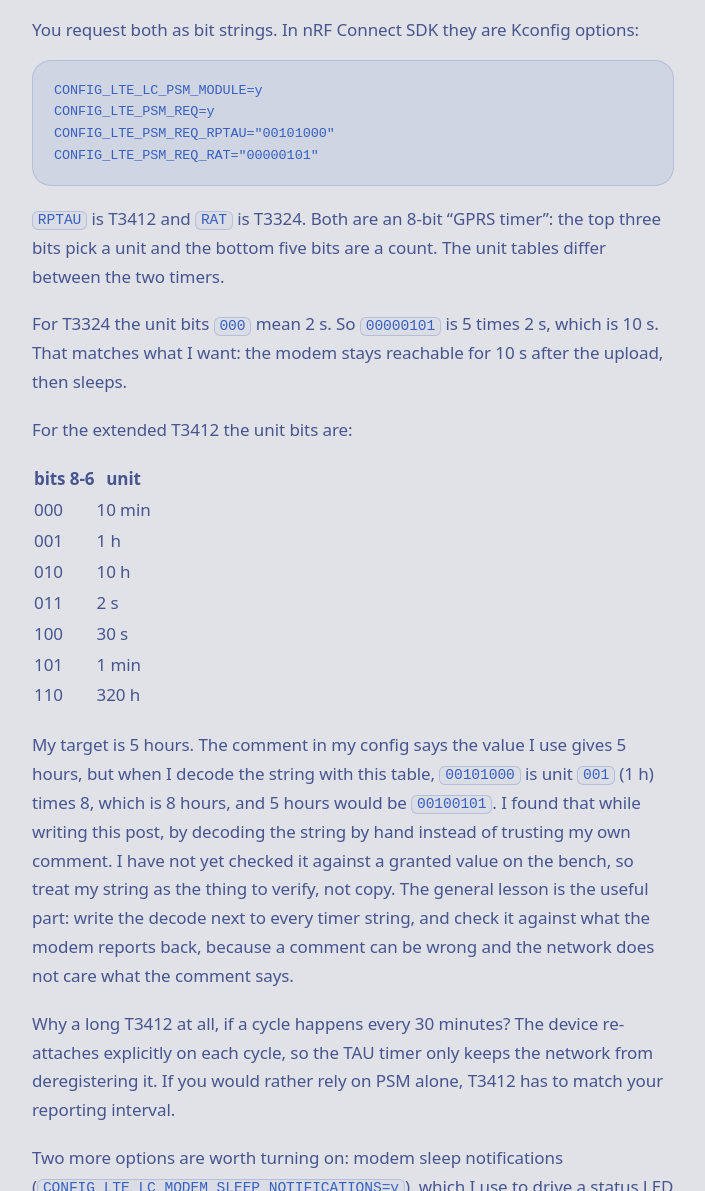
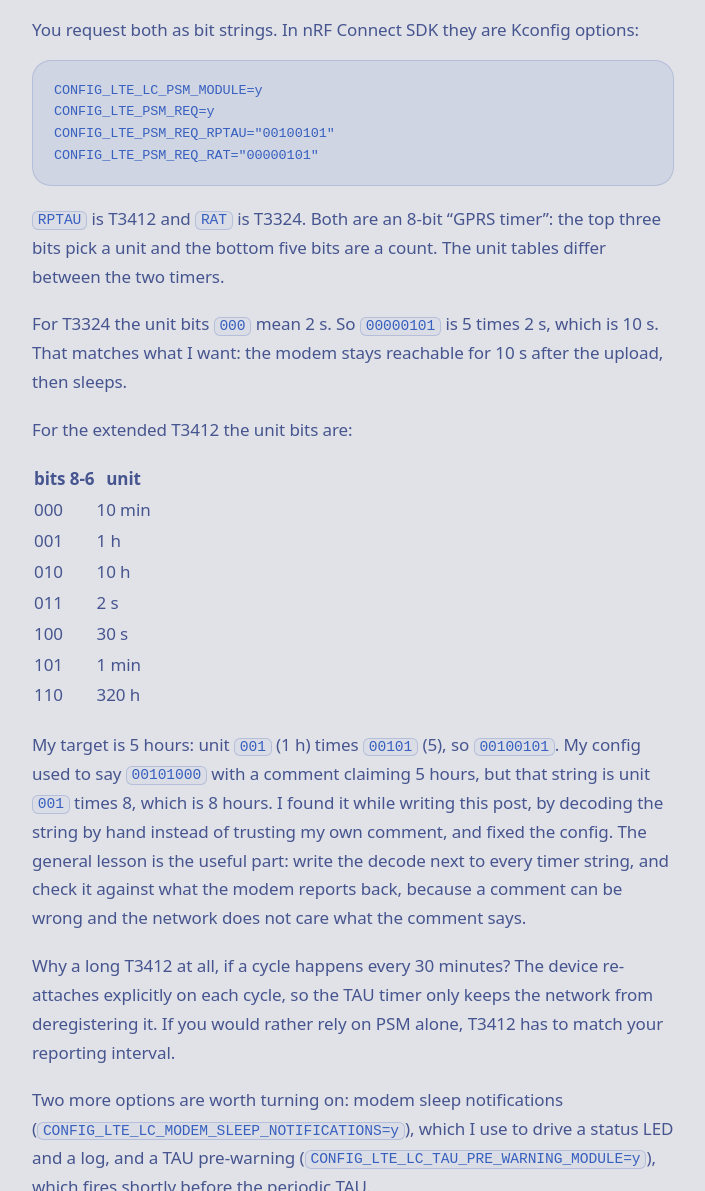
Before and after one commit to mayankgautam-me/mayankgautam-me, an Astro site in the folder web/: page /blog/nrf9151-power-saving-and-a-gnss-bug in a window 1280 px wide. Shown: the part 1839-3030 px from the top of the page, without its empty margins (503-1208 px from the left). Built offline with nearby package versions, Linux system fonts and the light colour scheme; Astro itself is replaced by a stand-in of ours; code samples lack their colours.

Commit message:
web: nRF9151 post shows the fixed PSM value

````diff
--- a/web/src/content/blog/nrf9151-power-saving-and-a-gnss-bug.md
+++ b/web/src/content/blog/nrf9151-power-saving-and-a-gnss-bug.md
@@ -34,7 +34,7 @@ You request both as bit strings. In nRF Connect SDK they are Kconfig options:
 ```
 CONFIG_LTE_LC_PSM_MODULE=y
 CONFIG_LTE_PSM_REQ=y
-CONFIG_LTE_PSM_REQ_RPTAU="00101000"
+CONFIG_LTE_PSM_REQ_RPTAU="00100101"
 CONFIG_LTE_PSM_REQ_RAT="00000101"
 ```
 
@@ -54,7 +54,7 @@ For the extended T3412 the unit bits are:
 | 101 | 1 min |
 | 110 | 320 h |
 
-My target is 5 hours. The comment in my config says the value I use gives 5 hours, but when I decode the string with this table, `00101000` is unit `001` (1 h) times 8, which is 8 hours, and 5 hours would be `00100101`. I found that while writing this post, by decoding the string by hand instead of trusting my own comment. I have not yet checked it against a granted value on the bench, so treat my string as the thing to verify, not copy. The general lesson is the useful part: write the decode next to every timer string, and check it against what the modem reports back, because a comment can be wrong and the network does not care what the comment says.
+My target is 5 hours: unit `001` (1 h) times `00101` (5), so `00100101`. My config used to say `00101000` with a comment claiming 5 hours, but that string is unit `001` times 8, which is 8 hours. I found it while writing this post, by decoding the string by hand instead of trusting my own comment, and fixed the config. The general lesson is the useful part: write the decode next to every timer string, and check it against what the modem reports back, because a comment can be wrong and the network does not care what the comment says.
 
 Why a long T3412 at all, if a cycle happens every 30 minutes? The device re-attaches explicitly on each cycle, so the TAU timer only keeps the network from deregistering it. If you would rather rely on PSM alone, T3412 has to match your reporting interval.
 
````
